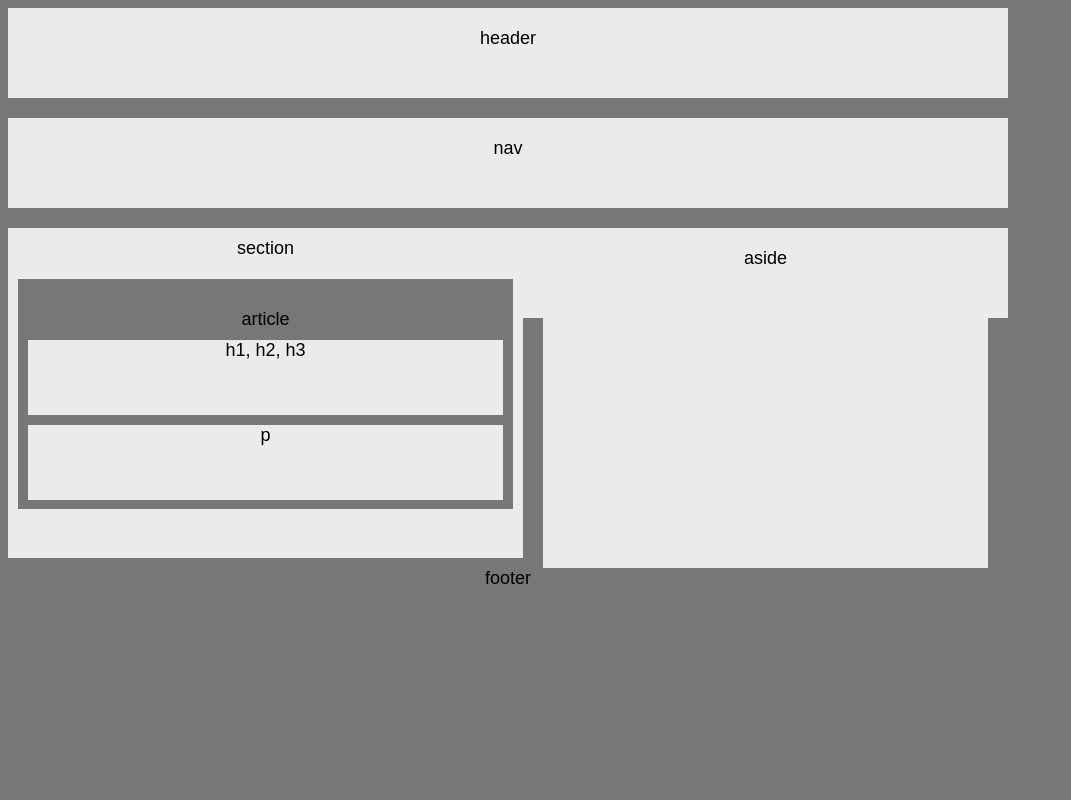
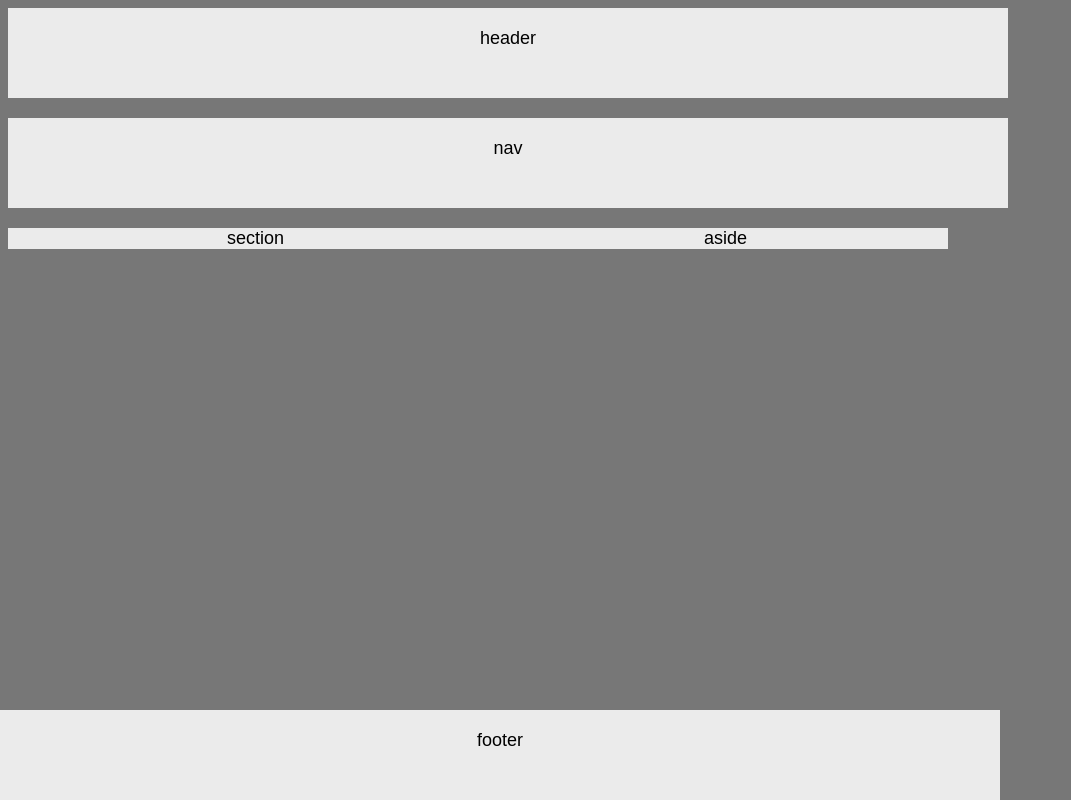
Before and after one commit to rpunches/HW-Wireframe, a plain HTML site: page index.html in a window 1280 px wide. Shown: the whole page, without its empty margins (0-1071 px from the left). Drawn offline with Linux system fonts and the light colour scheme.

Commit message:
changes again

```diff
--- a/index.html
+++ b/index.html
@@ -13,22 +13,14 @@
 		nav
 	</header>
 
-	<section id="section">
-		section
-		<article id="article">
-			article
-			<div class="div">
-				h1, h2, h3
-			</div>
-			<div class="div">
-				p
-			</div>
-		</article>
-	</section>
-
-<section id="aside">
-		aside
-	</section>
+	<div class="row">
+		<div class="column section" style="background-color: #ebebeb">
+			section
+		</div>
+		<div class="column aside" style="background-color: #ebebeb">
+			aside
+		</div>
+	</div>
 
 	<footer>
 		footer
--- a/style.css
+++ b/style.css
@@ -4,6 +4,7 @@
 }
 
 body{
+	width: 960px;
 	font-size: 18px;
 	font-family: 'Arial', 'Helvetica Neue', Helvetica, sans-serif;
 }
@@ -18,24 +19,24 @@ header{
 	height: 50px;
 	padding: 20px;
 	margin-bottom: 20px;
-	position: relative;
 }
 
-#section{
+.column{
 	float: left;
-	width: 495px;
-	height: 310px;
-	padding: 10px;
-	padding-top: 10px;
-	margin-right: 10px;
 }
 
-#aside{
-	float: left;
-	width: 405px;
-	height: 300px;
-	padding: 20px;
-	margin-left: 10px;
+.section{
+	width: 495px;
+}
+
+.aside{
+	width: 445px;
+}
+
+.row:after{
+	content: "";
+	display: table;
+	clear: both;
 }
 
 #article{
@@ -58,4 +59,7 @@ footer{
 	padding: 20px;
   	margin-top: 20px;
  	background-color: #ebebeb;
+ 	position: fixed;
+ 	left:0;
+ 	bottom: 0;
 }
```
